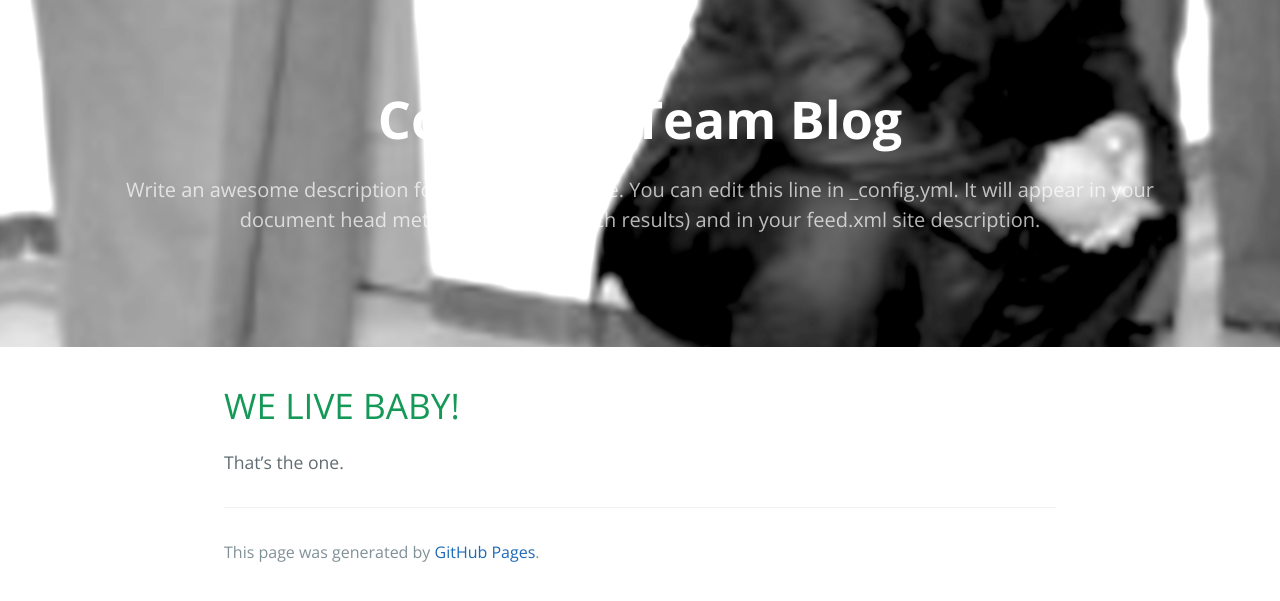
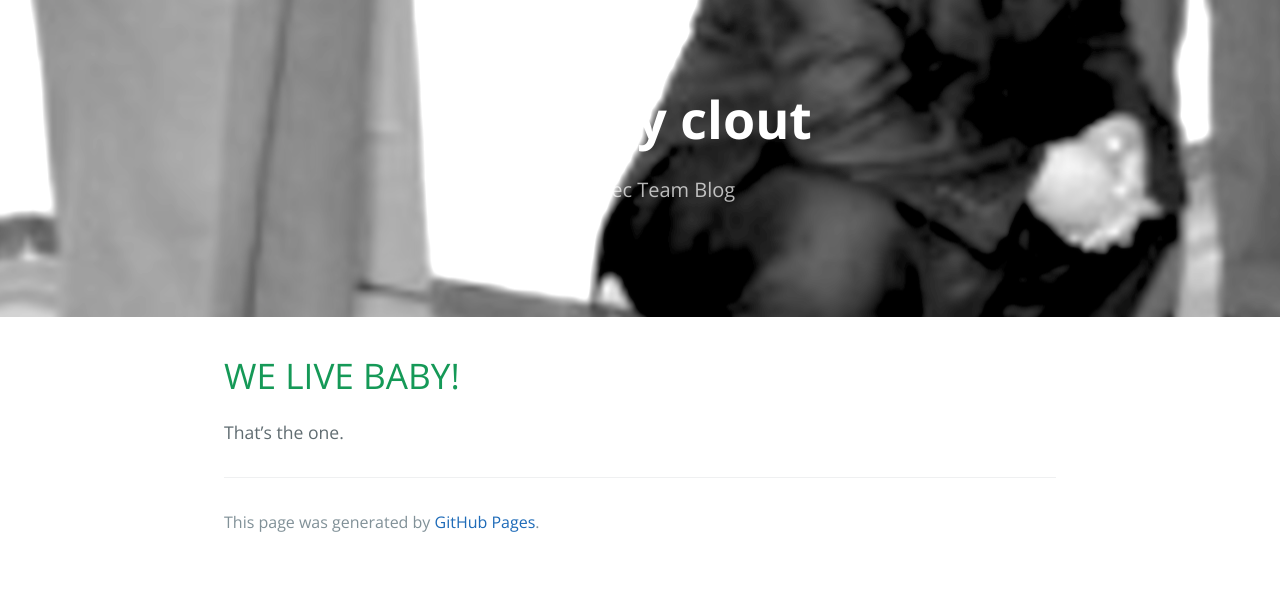
Before and after one commit to dummyclout/dummyclout.github.io, a Jekyll site: the page built from index.md, in a window 1280 px wide. Shown: the top 601 px of the page. Built offline with Jekyll 4.4.1, drawn with Linux system fonts in a browser that asks for light colours; our own code applies the rules of GitHub Pages for plain Markdown files.

Commit message:
Changed title and headline

```diff
--- a/_config.yml
+++ b/_config.yml
@@ -13,12 +13,10 @@
 # you will see them accessed via {{ site.title }}, {{ site.email }}, and so on.
 # You can create any custom variable you would like, and they will be accessible
 # in the templates via {{ site.myvariable }}.
-title: CoffinSec Team Blog
+title: dummy clout
 email: dummyclout@protonmail.com
 description: >- # this means to ignore newlines until "baseurl:"
-  Write an awesome description for your new site here. You can edit this
-  line in _config.yml. It will appear in your document head meta (for
-  Google search results) and in your feed.xml site description.
+    CoffinSec Team Blog
 baseurl: "" # the subpath of your site, e.g. /blog
 url: "" # the base hostname & protocol for your site, e.g. http://example.com
 twitter_username: jekyllrb
```
